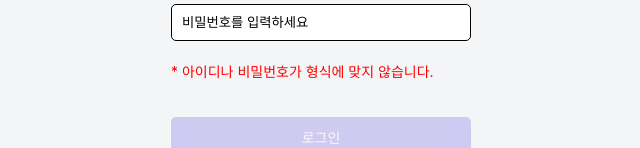
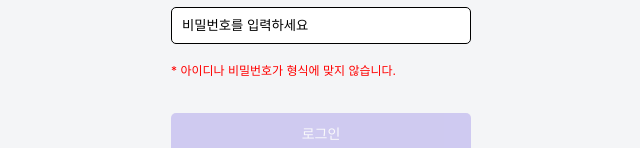
Before and after one commit to 100-hours-a-week/2-swan-song-community-fe-react, a React (Vite) app: page /login in a window 1280 px wide. Shown: the part 465-613 px from the top of the page, without its empty margins (319-959 px from the left). Built offline with nearby package versions, Linux system fonts and the light colour scheme.

Commit message:
Refactor help-text 클래스 스타일 App.css 로 이동

```diff
--- a/src/App.css
+++ b/src/App.css
@@ -109,3 +109,20 @@
   flex-direction: column;
   align-items: center;
 }
+
+/* Help Text */
+.help-text {
+  visibility: hidden;
+  color: red;
+  font-size: 12px;
+  line-height: 14px;
+  margin-top: 5px;
+}
+
+.help-text.success {
+  color: #007acc; /* 파란색 */
+}
+
+.help-text.visible {
+  visibility: visible;
+}
--- a/src/stylesheets/pages/login.css
+++ b/src/stylesheets/pages/login.css
@@ -106,15 +106,3 @@ body {
   color: #000000;
   font-weight: regular;
 }
-
-.help-text {
-  align-self: flex-start;
-  visibility: hidden;
-  color: red;
-  font-size: 14px;
-  margin-top: 5px;
-}
-
-.help-text.visible {
-  visibility: visible;
-}
```
